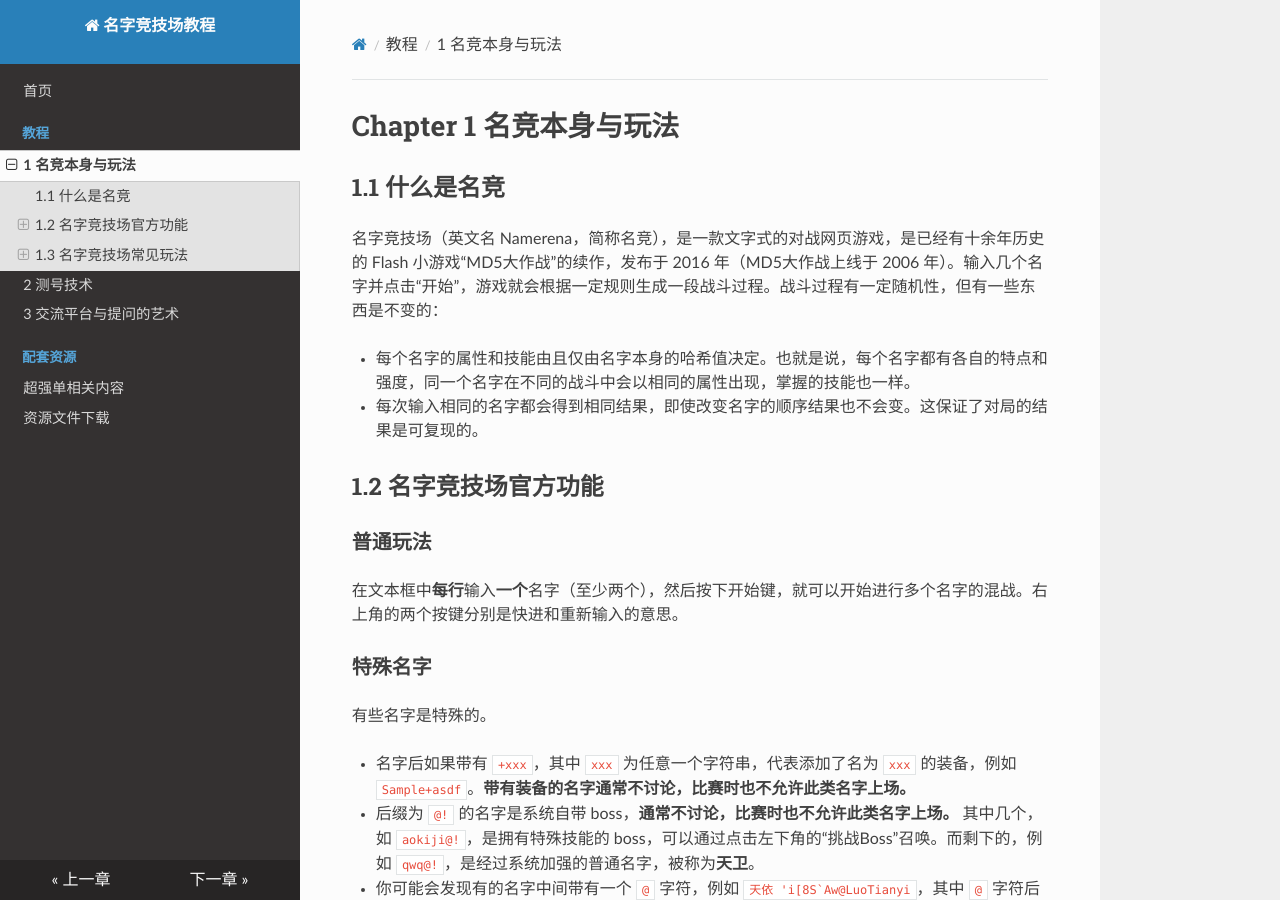
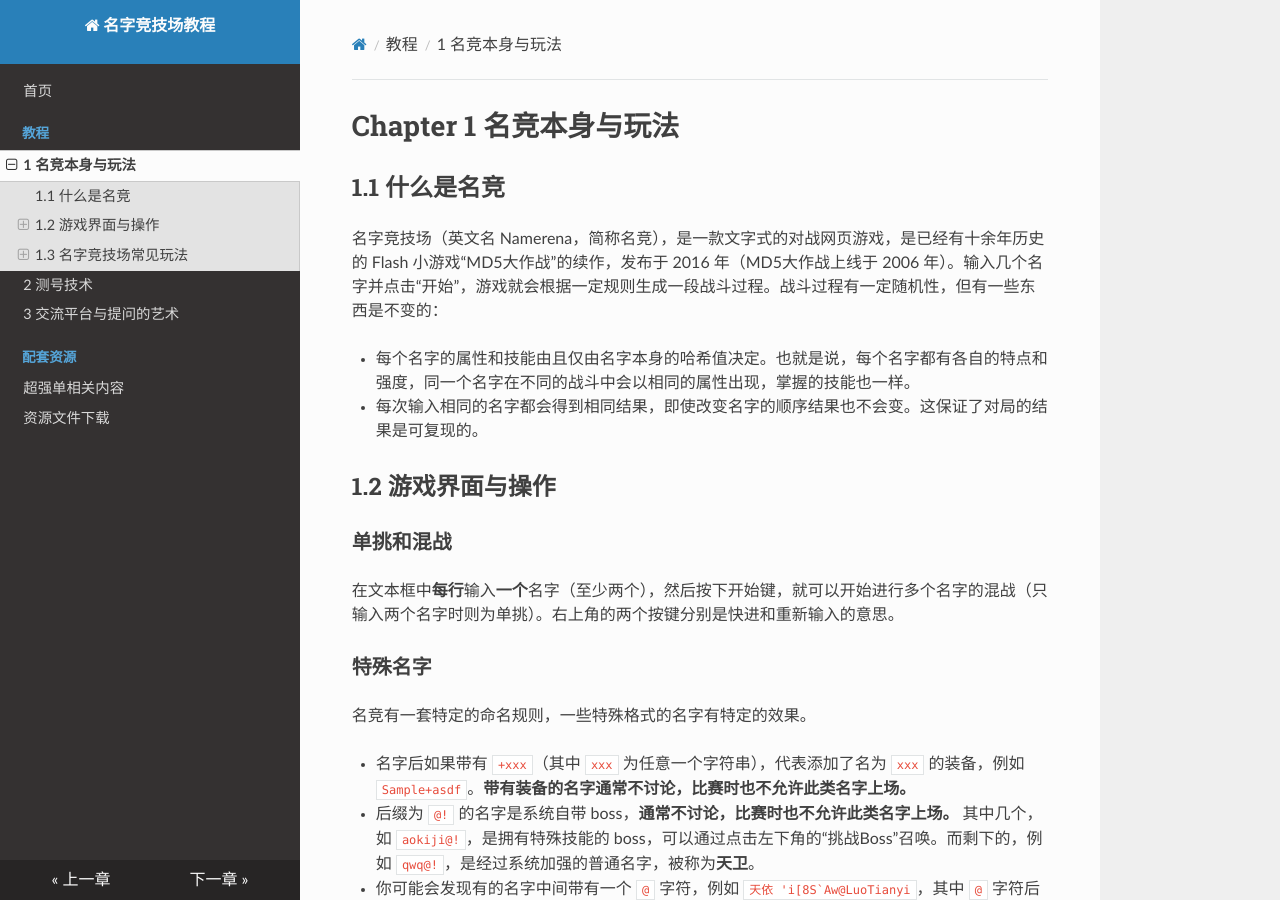
Before and after one commit to sqrt2802/namern-help-dev, an MkDocs documentation site: the page built from docs/chp1.md, in a window 1280 px wide and 900 px high. Built offline with MkDocs 1.6.1, drawn with Linux system fonts in a browser that asks for light colours.

Commit message:
更新 chp1.md

```diff
--- a/docs/chp1.md
+++ b/docs/chp1.md
@@ -7,17 +7,17 @@
 * 每个名字的属性和技能由且仅由名字本身的哈希值决定。也就是说，每个名字都有各自的特点和强度，同一个名字在不同的战斗中会以相同的属性出现，掌握的技能也一样。
 * 每次输入相同的名字都会得到相同结果，即使改变名字的顺序结果也不会变。这保证了对局的结果是可复现的。
 
-## 1.2 名字竞技场官方功能
+## 1.2 游戏界面与操作
 
-### 普通玩法
+### 单挑和混战
 
-在文本框中**每行**输入**一个**名字（至少两个），然后按下开始键，就可以开始进行多个名字的混战。右上角的两个按键分别是快进和重新输入的意思。
+在文本框中**每行**输入**一个**名字（至少两个），然后按下开始键，就可以开始进行多个名字的混战（只输入两个名字时则为单挑）。右上角的两个按键分别是快进和重新输入的意思。
 
 ### 特殊名字
 
-有些名字是特殊的。
+名竞有一套特定的命名规则，一些特殊格式的名字有特定的效果。
 
-* 名字后如果带有 `+xxx`，其中 `xxx` 为任意一个字符串，代表添加了名为 `xxx` 的装备，例如 `Sample+asdf`。**带有装备的名字通常不讨论，比赛时也不允许此类名字上场。**
+* 名字后如果带有 `+xxx`（其中 `xxx` 为任意一个字符串），代表添加了名为 `xxx` 的装备，例如 `Sample+asdf`。**带有装备的名字通常不讨论，比赛时也不允许此类名字上场。**
 * 后缀为 `@!` 的名字是系统自带 boss，**通常不讨论，比赛时也不允许此类名字上场。** 其中几个，如 `aokiji@!`，是拥有特殊技能的 boss，可以通过点击左下角的“挑战Boss”召唤。而剩下的，例如 `qwq@!`，是经过系统加强的普通名字，被称为**天卫**。
 * 你可能会发现有的名字中间带有一个 `@` 字符，例如 ``天依 'i[8S`Aw@LuoTianyi``，其中 `@` 字符后面的部分被称为**战队名**，例如这个名字的战队名是 `LuoTianyi`。名字的战队名决定了名字的徽标（同一战队名的名字徽标相同）。**战队名也是名字的一部分，比赛时上场的名字通常要求带有战队名。修改了战队名后的名字和原来的名字是完全不相关的两个名字**，例如 ``天依 'i[8S`Aw@Luotianyi`` 的强度与 ``天依 'i[8S`Aw@LuoTianyi`` （其中一个 t 变成了大写）就有极大差别。不带有 `@` 字符的名字战队名即为它本身，例如 `Sample` 和 `Sample@Sample` 其实是同一个名字。
 * 通常来说战队名被当作一个“水印”，用来证明你对这个名字的所有权。
```
